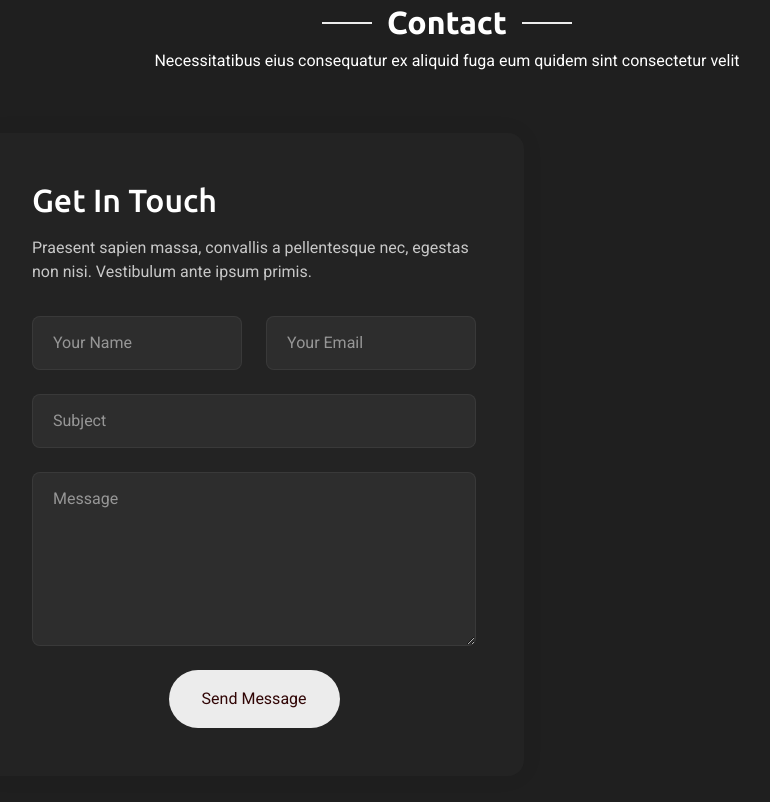
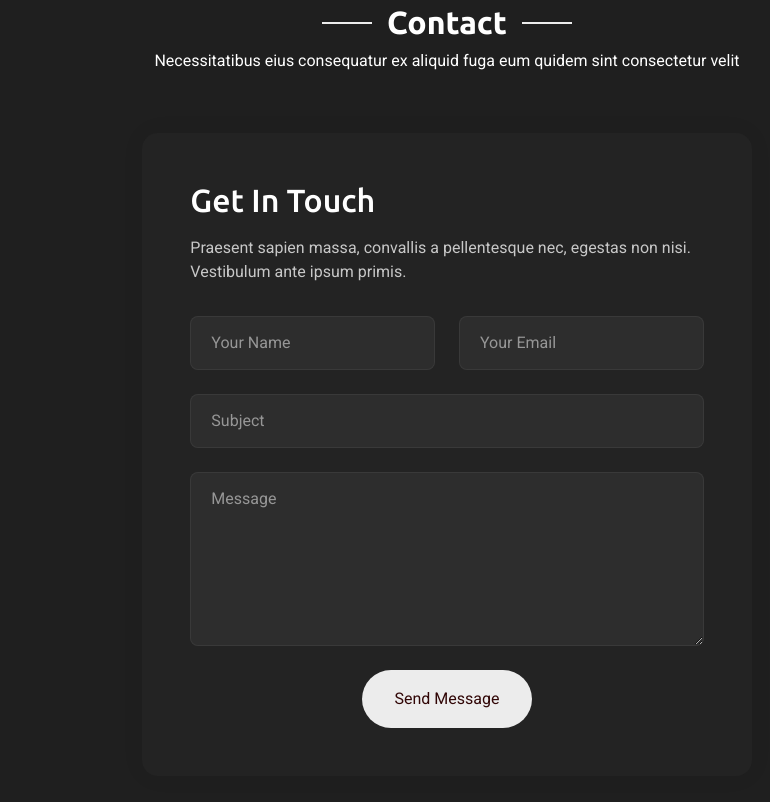
Before and after one commit to harshavarthanv/harshavarthanv.github.io, a plain HTML site: page index.html in a window 1280 px wide. Shown: the part 7338-8140 px from the top of the page, without its empty margins (358-1128 px from the left). Drawn offline with nearby package versions, Linux system fonts and the light colour scheme.

Commit message:
center contact

```diff
--- a/index.html
+++ b/index.html
@@ -736,46 +736,39 @@
             </div>
           </div> -->
 
-          <div class="col-lg-7">
+          <div class="row justify-content-center"> <!-- Center the column -->
+            <div class="col-12 col-md-10 col-lg-8"> <!-- Nice max width -->
               <div class="contact-form">
                 <h3>Get In Touch</h3>
                 <p>Praesent sapien massa, convallis a pellentesque nec, egestas non nisi. Vestibulum ante ipsum primis.</p>
 
                 <form action="forms/contact.php" method="post" class="php-email-form">
                   <div class="row gy-4">
-
                     <div class="col-md-6">
-                    <input type="text" name="name" class="form-control" placeholder="Your Name" required="">
+                      <input type="text" name="name" class="form-control" placeholder="Your Name" required>
                     </div>
-
-                  <div class="col-md-6 ">
-                    <input type="email" class="form-control" name="email" placeholder="Your Email" required="">
+                    <div class="col-md-6">
+                      <input type="email" class="form-control" name="email" placeholder="Your Email" required>
                     </div>
-
                     <div class="col-12">
-                    <input type="text" class="form-control" name="subject" placeholder="Subject" required="">
+                      <input type="text" class="form-control" name="subject" placeholder="Subject" required>
                     </div>
-
                     <div class="col-12">
-                    <textarea class="form-control" name="message" rows="6" placeholder="Message" required=""></textarea>
+                      <textarea class="form-control" name="message" rows="6" placeholder="Message" required></textarea>
                     </div>
-
                     <div class="col-12 text-center">
                       <div class="loading">Loading</div>
                       <div class="error-message"></div>
                       <div class="sent-message">Your message has been sent. Thank you!</div>
-
                       <button type="submit" class="btn">Send Message</button>
                     </div>
-
                   </div>
                 </form>
 
               </div>
             </div>
-
           </div>
-
+        </div>
       </div>
 
     </section><!-- /Contact Section -->
```
Lines whose indentation alone changed are shown as unchanged.
